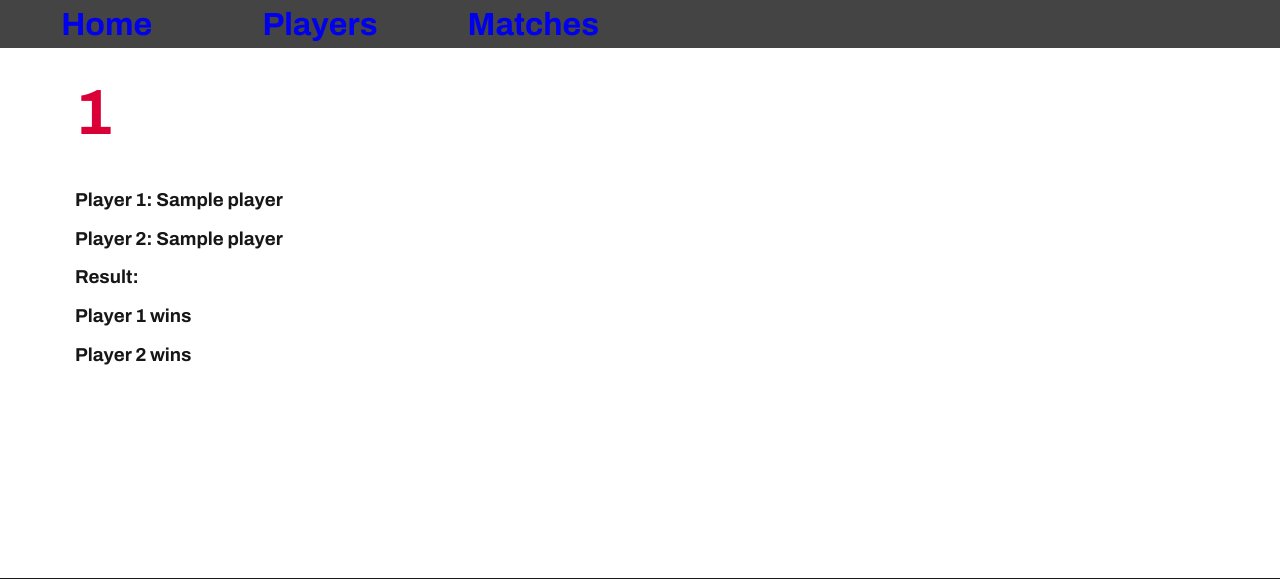
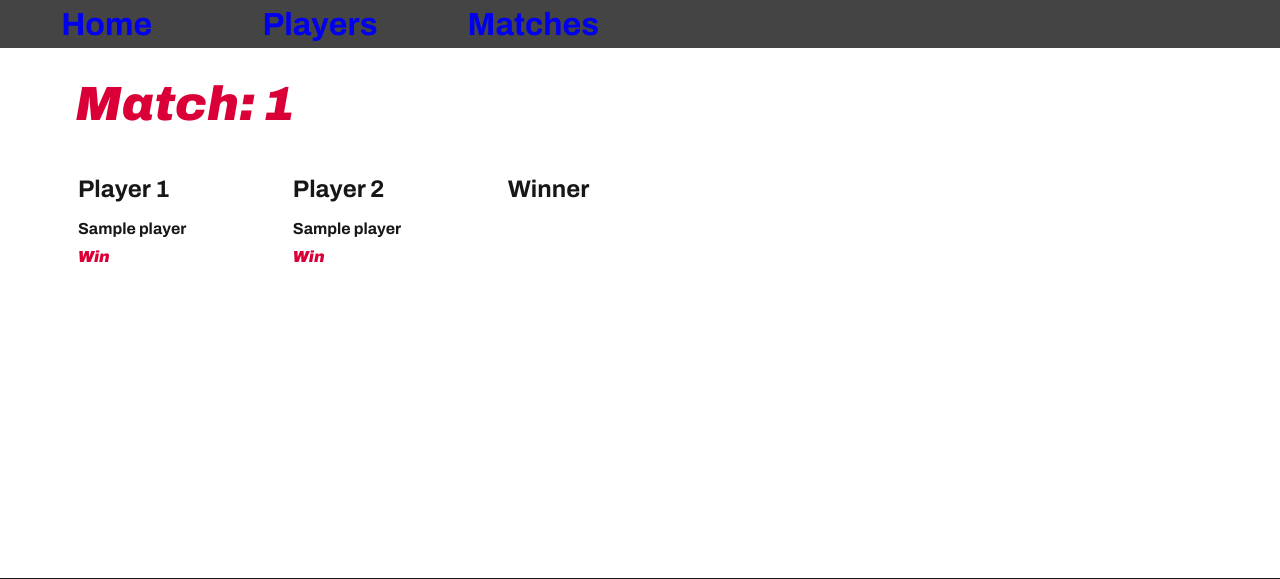
Before and after one commit to ChrisMcK89/python_project, a Flask app: page /matches/1 in a window 1280 px wide. Shown: the part 128-707 px from the top of the page. Run offline with Flask 2, Linux system fonts and the light colour scheme; a database or web service that is not in the repository returns one stand-in record (values such as "Sample title"); some libraries are stand-ins or nearby versions.

Commit message:
95% complete, couple of css annoyances if time

```diff
--- a/Tourny_app/controllers/match_controller.py
+++ b/Tourny_app/controllers/match_controller.py
@@ -83,3 +83,8 @@
 def results(id):
     match_repository.play_match(id, 2)
     return redirect("/matches")
+
+@matches_blueprint.route("/matches/<id>/delete")
+def delete_match(id):
+    match_repository.delete(id)
+    return redirect("/matches")
--- a/Tourny_app/controllers/player_controller.py
+++ b/Tourny_app/controllers/player_controller.py
@@ -40,3 +40,8 @@
     player = Player(name, character, id)
     player_repository.update(player)
     return redirect("/players")
+
+@players_blueprint.route("/players/<id>/delete")
+def delete_player(id):
+    player_repository.delete(id)
+    return redirect("/players")
--- a/Tourny_app/static/style.css
+++ b/Tourny_app/static/style.css
@@ -60,24 +60,58 @@
     color: #171717;
 }
 
+table {
+    text-align: left;
+    width: 60%;
+    line-height: 1.5;
+}
+
+table thead {
+    font-size: 1.5em;
+    height: 50px;
+}
+
+table a {
+    font-style: italic;
+}
+
+.matches_table {
+    width: 100%
+}
+
+.player_table {
+    width: 75%
+}
 
 .main_index {
-    font-size: 2em;
-    line-height: 2;
+    font-style: None;
+    font-size: 3em;
+    line-height: 1.6;
+    font-weight: normal;
 }
 
 main a {
     text-decoration: none;
-    color: #171717
+    color: #DA0037;
+    font-style: None;
+    font-weight: lighter;
+}
+
+.link_box {
+    background-color: #DA0037;
+    padding-right: 150px;
 }
 
 main a:visited{
-    color: #171717;
+    color: #DA0037;
 }
 
 main h1 {
     margin-top: 0px;
     margin-left: 0;
+    font-size: 3em;
+    font-style: italic;
+    font-weight: normal;
 }
 
 
--- a/Tourny_app/templates/matches/show.html
+++ b/Tourny_app/templates/matches/show.html
@@ -1,11 +1,26 @@
 {% extends 'base.html' %}
 
 {% block content %}
-<h1> {{match['match'].id}} </h1>
+<h1> Match: {{match['match'].id}} </h1>
 
-<h3>Player 1: {{match['player1'].name}}</h3>
-<h3>Player 2: {{match['player2'].name}}</h3>
-<h3>Result: {{winner}}</h3>
-<h3><a href="http://localhost:5000/matches/{{match['match'].id}}/p1w">Player 1 wins</a></h3>
-<h3><a href="http://localhost:5000/matches/{{match['match'].id}}/p2w">Player 2 wins</a></h3>
+<table>
+    <thead>
+        <th>Player 1</th>
+        <th>Player 2</th>
+        <th>Winner</th>
+    </thead>
+    <tbody>
+        <tr>
+        <td>{{match['player1'].name}}</td>
+        <td>{{match['player2'].name}}</td>
+        <td>{{winner}}</td>
+        </tr>
+        <tr>
+            <td><a href="/matches/{{match['match'].id}}/p1w">Win</a></td>
+            <td><a href="/matches/{{match['match'].id}}/p2w">Win</a></td>
+        </tr>
+    </tbody>
+</table>
+
+
 {% endblock %}
```
Also changed, not shown: Tourny_app/templates/matches/index.html (+11 -8 lines), Tourny_app/templates/players/index.html (+6 -4 lines), Tourny_app/templates/players/show.html (+9 -1 lines).
